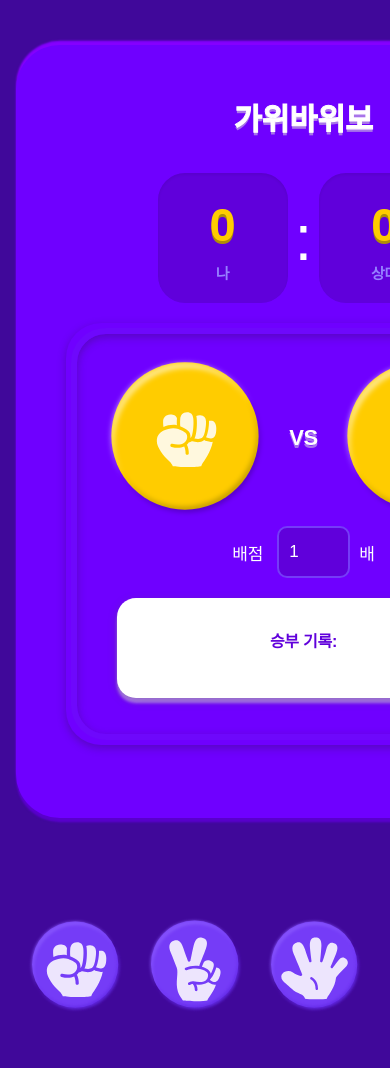
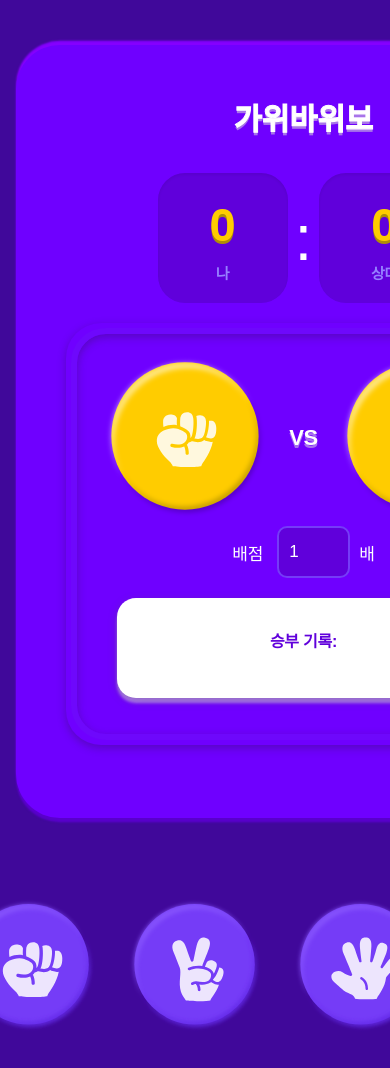
Before and after one commit to PJW980921/rock-scissor-paper, a React (Create React App) app: page / in a window 390 px wide. Shown: the top 1068 px of the page. Built offline with nearby package versions, Linux system fonts and the light colour scheme; a web font is replaced by a local one.

Commit message:
App.css 업데이트
fix: btnBox 반응형 스타일 수정

```diff
--- a/src/App.css
+++ b/src/App.css
@@ -44,11 +44,10 @@ body {
 
 .Hand-icon {
   opacity: 0.87;
-  width: 70px;
+  width: 10rem;
   height: 70px;
   margin: 70px 0 auto;
   -webkit-user-select: none;
-  -ms-user-select: none;
   user-select: none;
 }
 
@@ -197,4 +196,9 @@ body {
   justify-content: center;
   align-items: center;
   padding-bottom: 20px;
+
+  @media screen and(max-width:430px){
+    padding: 0 18rem;
+    gap:0.5rem;
+  }
 }
```
